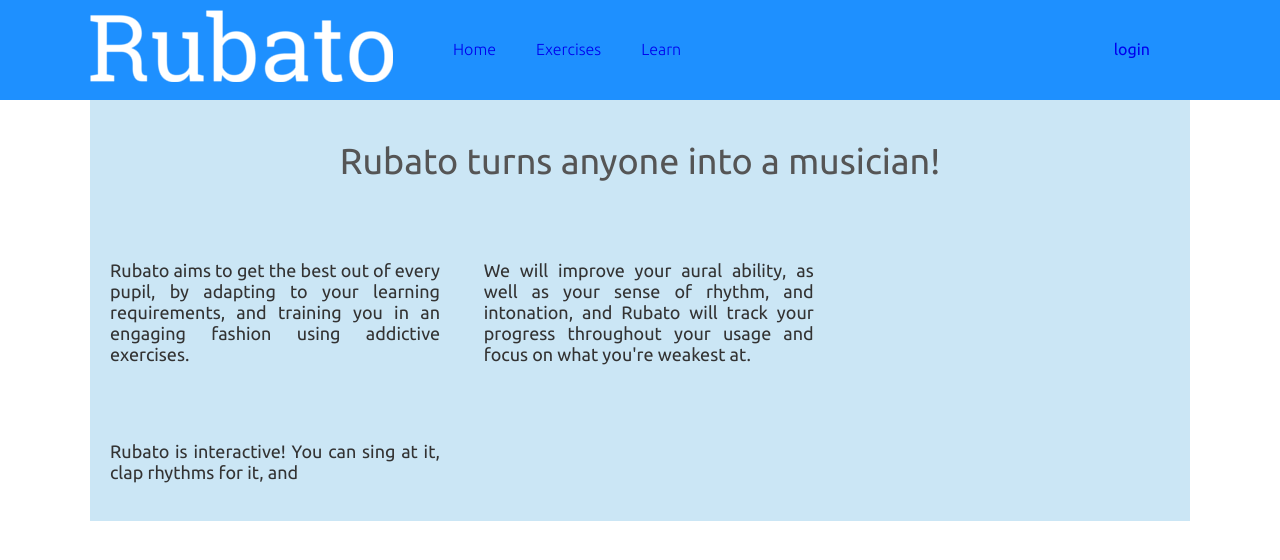
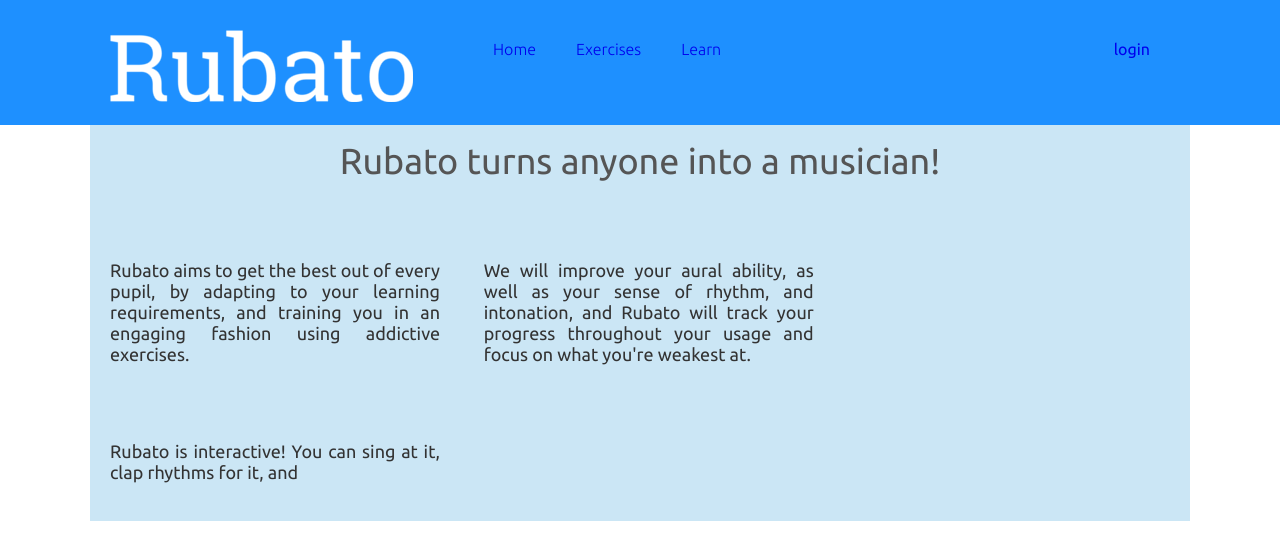
Before and after one commit to conradg/rubato, a Django app: page / in a window 1280 px wide. Shown: the top 560 px of the page. Run offline with Django 3.2, Linux system fonts and the light colour scheme; parts of the project's set-up code (start-up, migrations or seed data) failed here and were passed over; some libraries are stand-ins or nearby versions.

Commit message:
css change

```diff
--- a/static/css/main.css
+++ b/static/css/main.css
@@ -51,6 +51,7 @@ a:visited{
 
 #name {
     float: left;
+    padding: 20px;
 
 }
 
```
